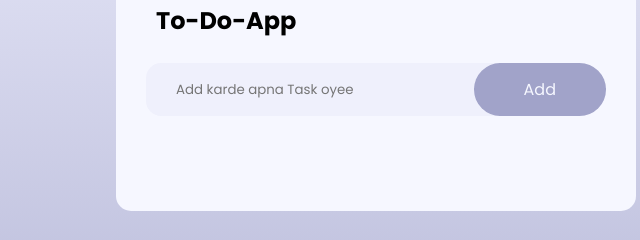
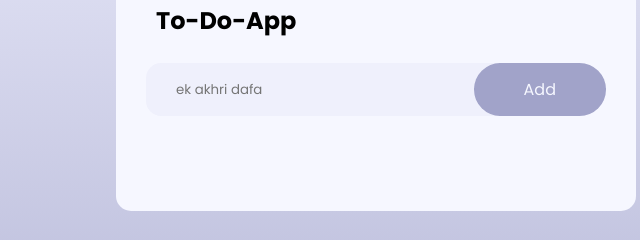
Before and after one commit to AbdullahAslam1207/devops_project, a plain HTML site: page index.html in a window 1280 px wide. Shown: the part 167-407 px from the top of the page, 264-904 px from the left. Drawn offline with Linux system fonts and the light colour scheme.

Commit message:
one last check

```diff
--- a/index.html
+++ b/index.html
@@ -13,7 +13,7 @@
             <h2>To-Do-App</h2>
 
             <div class="row">
-                <input type="text" placeholder="Add karde apna Task oyee" id="input-box">
+                <input type="text" placeholder="ek akhri dafa" id="input-box">
                 <button onclick="addTask()" >Add</button>
             </div>
 
```
